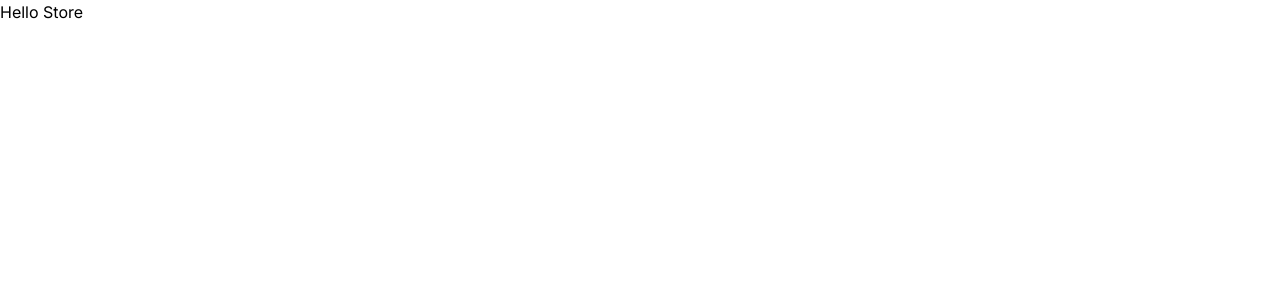
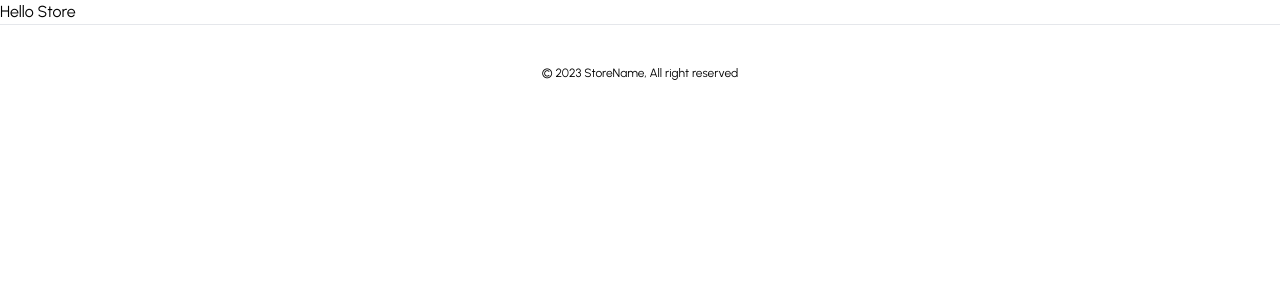
Before and after one commit to GarethCott/ecommerce-store, a Next.js app: page / in a window 1280 px wide. Shown: the top 300 px of the page. Built offline with nearby package versions, Linux system fonts and the light colour scheme.

Commit message:
Add footer

```diff
--- a/app/layout.tsx
+++ b/app/layout.tsx
@@ -1,11 +1,12 @@
+import Footer from '@/components/Footer'
 import './globals.css'
-import { Inter } from 'next/font/google'
+import { Urbanist } from 'next/font/google'
 
-const inter = Inter({ subsets: ['latin'] })
+const font = Urbanist({ subsets: ['latin'] })
 
 export const metadata = {
-  title: 'Create Next App',
-  description: 'Generated by create next app',
+  title: 'Store',
+  description: 'Store',
 }
 
 export default function RootLayout({
@@ -15,7 +16,10 @@
 }) {
   return (
     <html lang="en">
-      <body className={inter.className}>{children}</body>
+      <body className={font.className}>
+        {children}
+        <Footer/>
+      </body>
     </html>
   )
 }
--- /dev/null
+++ b/components/Footer.tsx
@@ -0,0 +1,12 @@
+const Footer = () => {
+  return (
+    <footer className="bg-white border-t">
+        <div className="mx-auto py-10">
+            <p className="text-center text-xs text-black">
+                &copy; 2023 StoreName, All right reserved
+            </p>
+        </div>
+    </footer>
+  )
+}
+export default Footer
```
